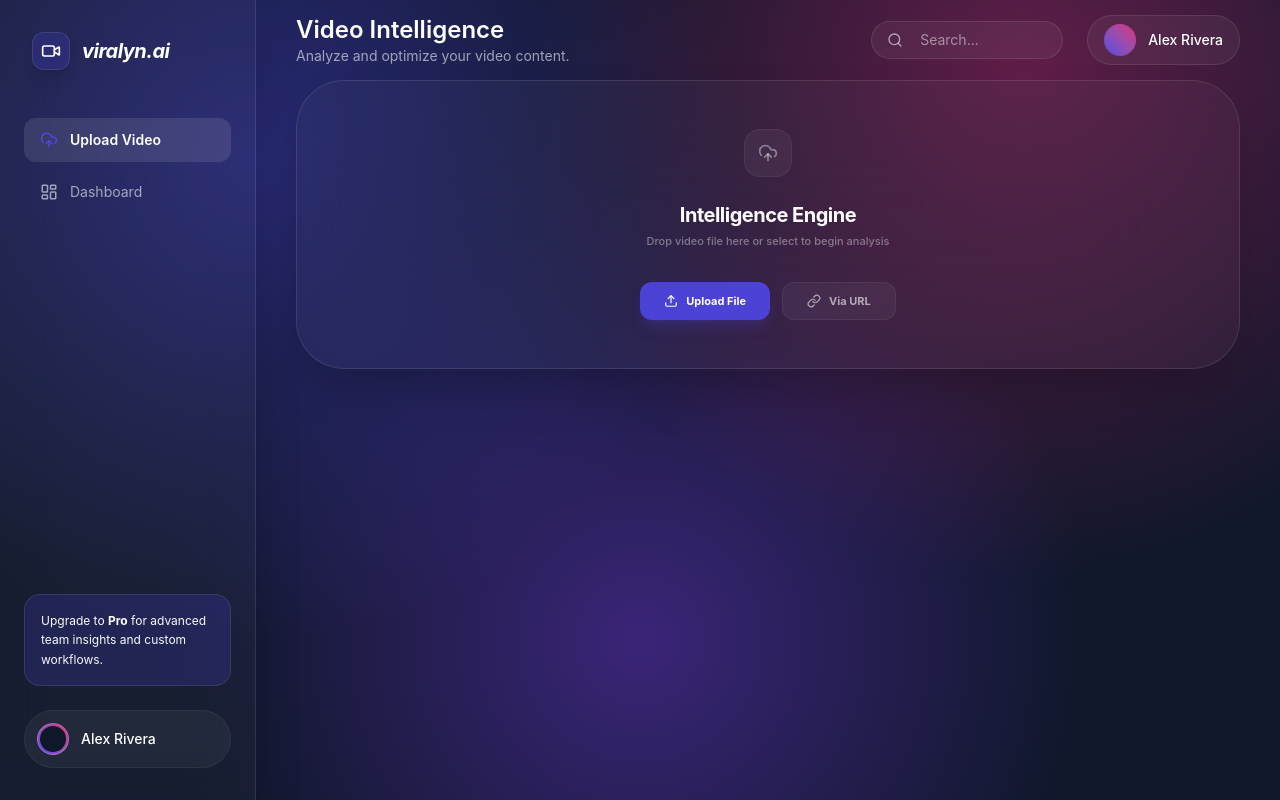
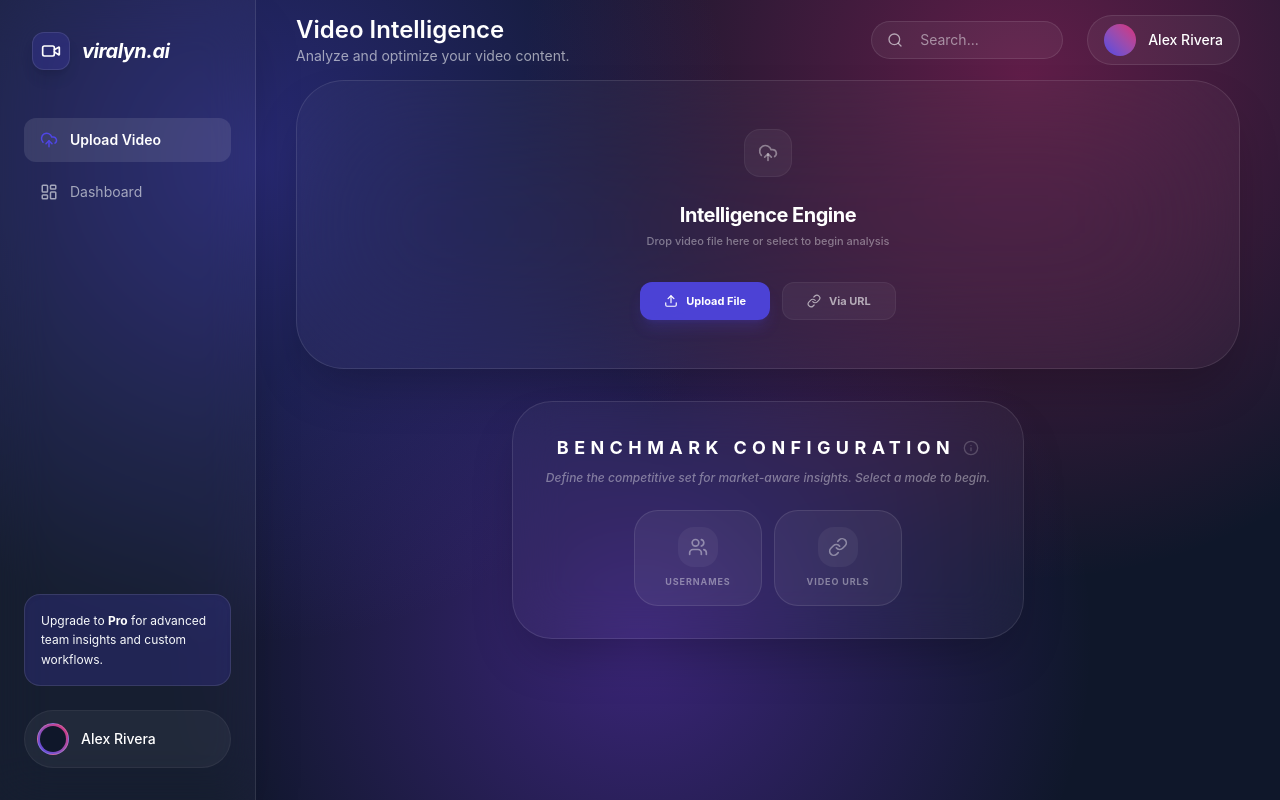
Before and after one commit to fathindifa26/frontend-content, a React (Vite) app: page / in a window 1280 px wide. Built offline with nearby package versions, Linux system fonts and the light colour scheme.

Commit message:
username or links

```diff
--- /dev/null
+++ b/src/components/upload/BenchmarkConfig.tsx
@@ -0,0 +1,129 @@
+import { Users, Link as LinkIcon, Info, ChevronLeft } from "lucide-react";
+import { useState } from "react";
+import { motion, AnimatePresence } from "motion/react";
+
+export function BenchmarkConfig() {
+  const [mode, setMode] = useState<"none" | "usernames" | "urls">("none");
+
+  const springConfig = { type: "spring", stiffness: 300, damping: 25, mass: 1 };
+
+  return (
+    <motion.div
+      layout
+      transition={springConfig}
+      className={`glass-panel p-8 rounded-[40px] mx-auto relative overflow-hidden transition-all duration-500 ${
+        mode === "none"
+          ? "w-full max-w-lg min-h-[200px] flex flex-col items-center justify-center text-center"
+          : "w-full max-w-[1200px] min-h-[300px]"
+      }`}
+    >
+      <AnimatePresence mode="wait">
+        {mode === "none" ? (
+          <motion.div
+            key="initial"
+            initial={{ opacity: 0, scale: 0.95 }}
+            animate={{ opacity: 1, scale: 1 }}
+            exit={{ opacity: 0, scale: 0.9 }}
+            transition={springConfig}
+            className="space-y-6 max-w-lg"
+          >
+            <div className="space-y-2">
+              <div className="flex items-center justify-center space-x-2">
+                <h3 className="text-lg font-bold text-white uppercase tracking-[0.3em]">Benchmark Configuration</h3>
+                <Info size={16} className="text-white/20" />
+              </div>
+              <p className="text-xs text-white/40 font-medium italic">
+                Define the competitive set for market-aware insights.
+                Select a mode to begin.
+              </p>
+            </div>
+
+            <div className="flex items-center justify-center space-x-3">
+              <button
+                onClick={() => setMode("usernames")}
+                className="group flex flex-col items-center space-y-2 p-4 bg-white/5 border border-white/10 rounded-3xl hover:bg-primary/20 hover:border-primary/50 transition-all duration-500 w-32"
+              >
+                <div className="p-2.5 bg-white/5 rounded-2xl group-hover:bg-primary/20 transition-colors">
+                  <Users size={20} className="text-white/40 group-hover:text-primary transition-colors" />
+                </div>
+                <span className="text-[9px] font-bold text-white/40 uppercase tracking-widest group-hover:text-white">Usernames</span>
+              </button>
+
+              <button
+                onClick={() => setMode("urls")}
+                className="group flex flex-col items-center space-y-2 p-4 bg-white/5 border border-white/10 rounded-3xl hover:bg-amber-400/20 hover:border-amber-400/50 transition-all duration-500 w-32"
+              >
+                <div className="p-2.5 bg-white/5 rounded-2xl group-hover:bg-amber-400/20 transition-colors">
+                  <LinkIcon size={20} className="text-white/40 group-hover:text-amber-400 transition-colors" />
+                </div>
+                <span className="text-[9px] font-bold text-white/40 uppercase tracking-widest group-hover:text-white">Video URLs</span>
+              </button>
+            </div>
+          </motion.div>
+        ) : (
+          <motion.div
+            key="active"
+            initial={{ opacity: 0 }}
+            animate={{ opacity: 1 }}
+            className="h-full w-full flex flex-col"
+          >
+            {/* Top Bar with Mode Switcher */}
+            <div className="flex items-center justify-between mb-8">
+              <motion.div
+                layoutId="toggle"
+                transition={springConfig}
+                className="flex items-center bg-white/5 p-1.5 rounded-2xl border border-white/5 relative"
+              >
+                <div
+                  className={`absolute top-1.5 bottom-1.5 w-[calc(50%-6px)] bg-primary/20 border border-primary/30 rounded-xl transition-all duration-500 ease-out z-0 ${
+                    mode === "usernames" ? "left-1.5" : "left-[calc(50%+1.5px)]"
+                  }`}
+                />
+
+                <button
+                  onClick={() => setMode("usernames")}
+                  className={`relative z-10 flex items-center space-x-2 px-4 py-2 transition-all duration-500 ${
+                    mode === "usernames" ? "text-white" : "text-white/30 hover:text-white/50"
+                  }`}
+                >
+                  <Users size={14} />
+                  <span className="text-[10px] font-bold uppercase tracking-wider">Usernames</span>
+                </button>
+
+                <button
+                  onClick={() => setMode("urls")}
+                  className={`relative z-10 flex items-center space-x-2 px-4 py-2 transition-all duration-500 ${
+                    mode === "urls" ? "text-white" : "text-white/30 hover:text-white/50"
+                  }`}
+                >
+                  <LinkIcon size={14} />
+                  <span className="text-[10px] font-bold uppercase tracking-wider">URLs</span>
+                </button>
+              </motion.div>
+
+              <button
+                onClick={() => setMode("none")}
+                className="p-2 hover:bg-white/5 rounded-xl transition-colors group"
+              >
+                <ChevronLeft size={20} className="text-white/20 group-hover:text-white" />
+              </button>
+            </div>
+
+            {/* Middle Content Placeholder */}
+            <motion.div
+              initial={{ y: 20, opacity: 0 }}
+              animate={{ y: 0, opacity: 1 }}
+              transition={{ ...springConfig, delay: 0.2 }}
+              className="flex-1 flex items-center justify-center border-2 border-dashed border-white/5 rounded-[32px] bg-white/[0.01]"
+            >
+              <div className="text-center space-y-2">
+                <p className="text-white/20 text-[10px] font-bold uppercase tracking-[0.2em]">Input Area</p>
+                <p className="text-white/40 text-xs italic">Section for entering {mode} will be here</p>
+              </div>
+            </motion.div>
+          </motion.div>
+        )}
+      </AnimatePresence>
+    </motion.div>
+  );
+}
--- a/src/components/upload/UploadView.tsx
+++ b/src/components/upload/UploadView.tsx
@@ -1,4 +1,5 @@
 import { UploadHeader } from "./UploadHeader";
+import { BenchmarkConfig } from "./BenchmarkConfig";
 
 interface UploadViewProps {
   onUpload: (file: File) => void;
@@ -14,6 +15,8 @@ export function UploadView({ onUpload, onUrlSubmit, isAnalyzing }: UploadViewPro
         onUrlSubmit={onUrlSubmit}
         isAnalyzing={isAnalyzing}
       />
+
+      <BenchmarkConfig />
     </div>
   );
 }
```
